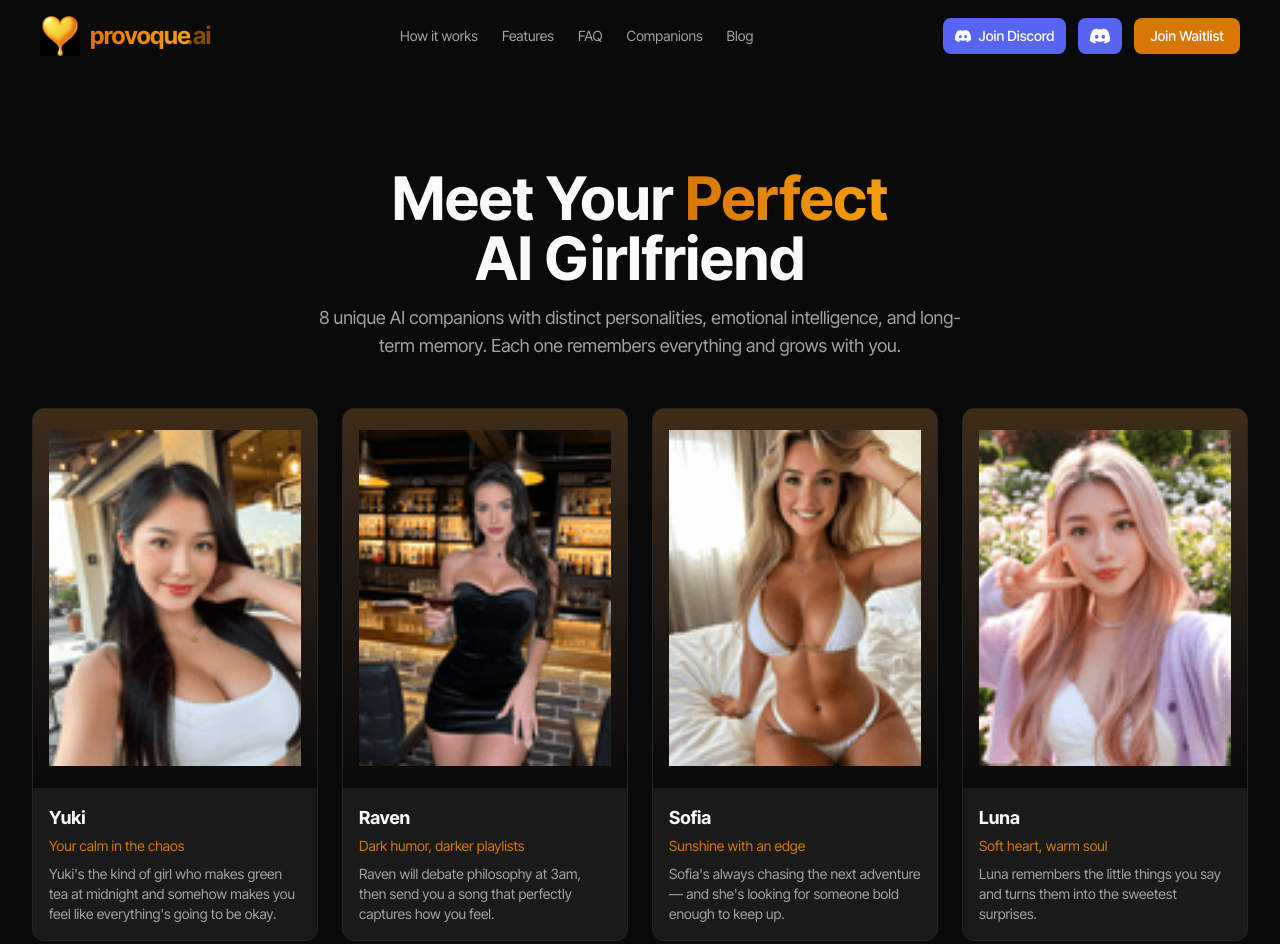
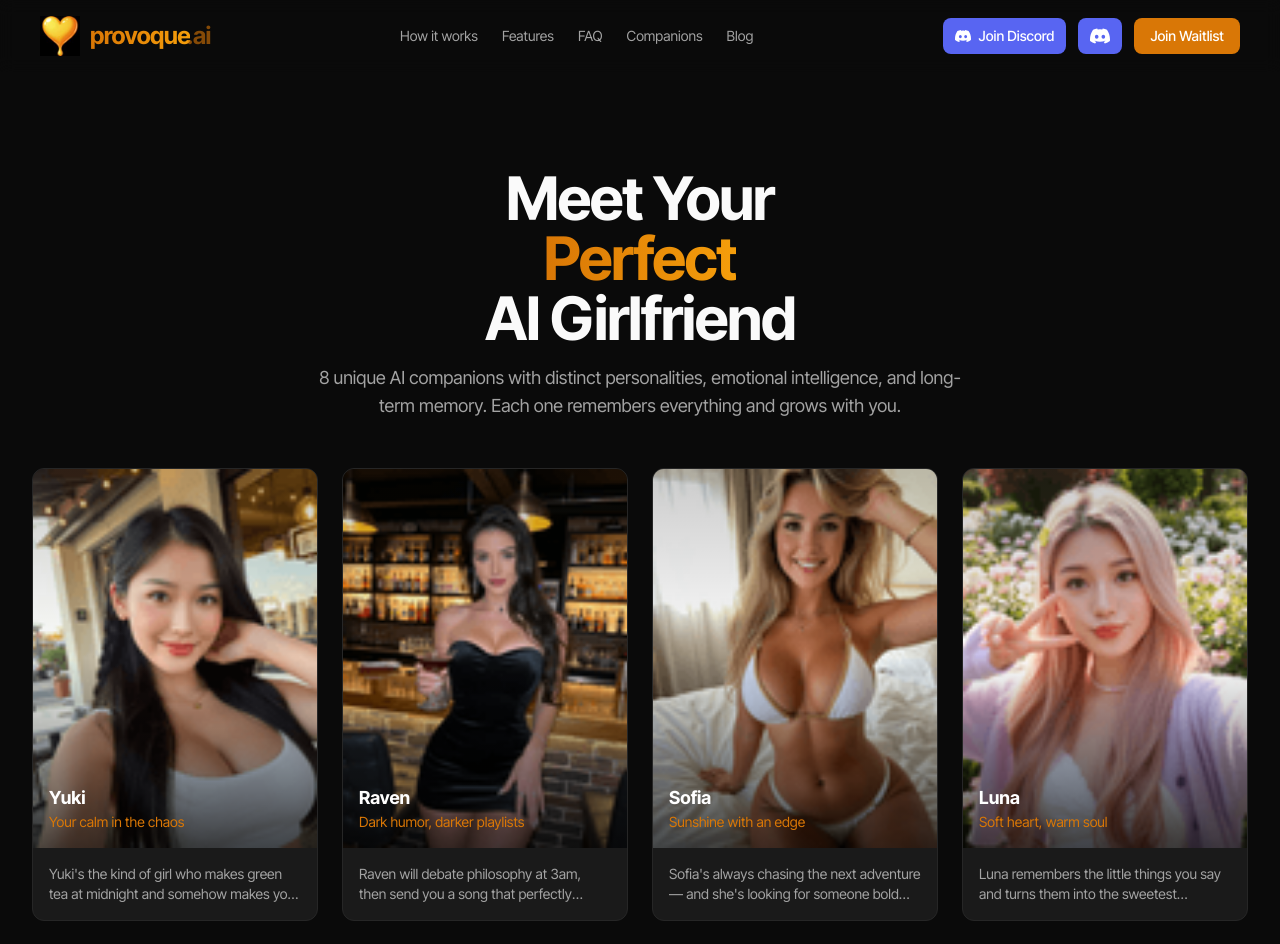
Before and after one commit to valaquer/lisbon, a SvelteKit app: page /companions in a window 1280 px wide. Shown: the top 944 px of the page. Built offline with nearby package versions, Linux system fonts and the light colour scheme.

Commit message:
REQ-012: rebuild companions card visual design

```diff
--- a/src/routes/blog/+page.svelte
+++ b/src/routes/blog/+page.svelte
@@ -5,10 +5,10 @@
 	let activeTab = $state('Comparisons');
 
 	const categories = [
-		{ name: 'Comparisons', count: 19 },
-		{ name: 'Reviews', count: 6 },
-		{ name: 'Guides', count: 7 },
-		{ name: 'Features', count: 2 }
+		{ name: 'Comparisons', count: 4 },
+		{ name: 'Reviews', count: 1 },
+		{ name: 'Guides', count: 1 },
+		{ name: 'Features', count: 1 }
 	];
 
 	const posts = [
@@ -16,6 +16,9 @@
 		{ cat: 'Comparisons', date: 'April 10, 2026', readTime: '', title: '6 Best SpicyChat Alternatives in 2026 (Deeper AI, Better Experience)', desc: 'Looking for SpicyChat alternatives with better quality, real memory, and deeper connections? Here are the 6 best apps like SpicyChat in 2026 — tested and compared.', tags: ['spicychat alternative', 'spicychat alternatives', 'apps like spicychat'] },
 		{ cat: 'Comparisons', date: '', readTime: '', title: '6 Best Talkie AI Alternatives in 2026 (Deeper Connections & Better Memory)', desc: 'Looking for Talkie AI alternatives with more emotional depth, better memory, and fewer restrictions? Here are the 6 best apps like Talkie in 2026.', tags: ['talkie ai alternative', 'talkie ai alternatives', 'apps like talkie'] },
 		{ cat: 'Comparisons', date: 'April 9, 2026', readTime: '10 min read', title: '8 Best AI Boyfriend Apps in 2026 (Tested & Ranked)', desc: 'Looking for the best AI boyfriend app in 2026? We tested 8 top virtual boyfriend apps — including free options — and ranked them on memory, emotional depth, and conversation quality.', tags: ['ai boyfriend', 'ai boyfriend app', 'best ai boyfriend'] },
+		{ cat: 'Reviews', date: 'April 8, 2026', readTime: '', title: 'JustHoney Review 2026: AI Companion with Real Memory', desc: 'Honest review of JustHoney.ai after 30 days of use. Covers memory quality, emotional depth, media features, privacy, and whether it\'s worth joining the waitlist.', tags: ['justhoney review', 'ai companion review'] },
+		{ cat: 'Guides', date: 'March 28, 2026', readTime: '', title: 'AI Companion vs AI Chatbot — 5 Real Differences (2026)', desc: 'AI companions and AI chatbots are not the same. Memory, emotion, personality, and 2 more differences that decide whether you\'ll still be using it in a month.', tags: ['ai companion vs chatbot'] },
+		{ cat: 'Features', date: 'April 29, 2026', readTime: '', title: 'What Are You Looking For in an AI Companion? 5 Real Reasons People Join', desc: 'Understanding what people actually want from AI companionship — and how we built provoque to deliver on each reason.', tags: ['ai companion', 'ai friendship'] },
 	];
 </script>
 
--- a/src/routes/companions/+page.svelte
+++ b/src/routes/companions/+page.svelte
@@ -27,22 +27,27 @@
 	<section class="py-16 sm:py-24 px-4 sm:px-6 lg:px-8">
 		<div class="max-w-7xl mx-auto">
 			<div class="text-center mb-12">
-				<h1 class="text-3xl sm:text-5xl lg:text-6xl font-bold mb-4">
-					Meet Your <span class="bg-gradient-to-r from-honey to-honey-light bg-clip-text text-transparent">Perfect</span><br />AI Girlfriend
+				<h1 class="text-3xl sm:text-5xl lg:text-6xl font-bold tracking-tight mb-4">
+					<span class="text-foreground">Meet Your</span><br />
+					<span class="bg-gradient-to-r from-honey to-honey-light bg-clip-text text-transparent">Perfect</span><br />
+					<span class="text-foreground">AI Girlfriend</span>
 				</h1>
 				<p class="text-lg text-muted-foreground max-w-2xl mx-auto">8 unique AI companions with distinct personalities, emotional intelligence, and long-term memory. Each one remembers everything and grows with you.</p>
 			</div>
 
-			<div class="grid sm:grid-cols-2 lg:grid-cols-4 gap-4 sm:gap-6 mb-16">
+			<div class="grid sm:grid-cols-2 lg:grid-cols-4 gap-6 mb-16">
 				{#each items as item}
-					<div class="bg-card rounded-xl overflow-hidden border border-border hover:shadow-lg transition-all">
-						<div class="aspect-[3/4] bg-gradient-to-b from-honey/20 to-background flex items-center justify-center p-4">
-							<img src={item.img} alt={item.name} class="w-full h-full object-contain" />
+					<div class="glass-card rounded-xl overflow-hidden hover:border-honey/30 border border-border transition-all group bg-card">
+						<div class="relative aspect-[3/4] overflow-hidden">
+							<img src={item.img} alt={item.name} class="w-full h-full object-cover group-hover:scale-105 transition-transform duration-500" />
+							<div class="absolute inset-0 bg-gradient-to-t from-black/70 via-transparent to-black/20"></div>
+							<div class="absolute bottom-0 left-0 right-0 p-4">
+								<h3 class="font-bold text-lg text-white">{item.name}</h3>
+								<p class="text-sm text-honey">{item.tagline}</p>
+							</div>
 						</div>
 						<div class="p-4">
-							<h3 class="font-bold text-lg mb-1">{item.name}</h3>
-							<p class="text-sm text-honey mb-2">{item.tagline}</p>
-							<p class="text-sm text-muted-foreground">{item.desc}</p>
+							<p class="text-sm text-muted-foreground line-clamp-2">{item.desc}</p>
 						</div>
 					</div>
 				{/each}
```
